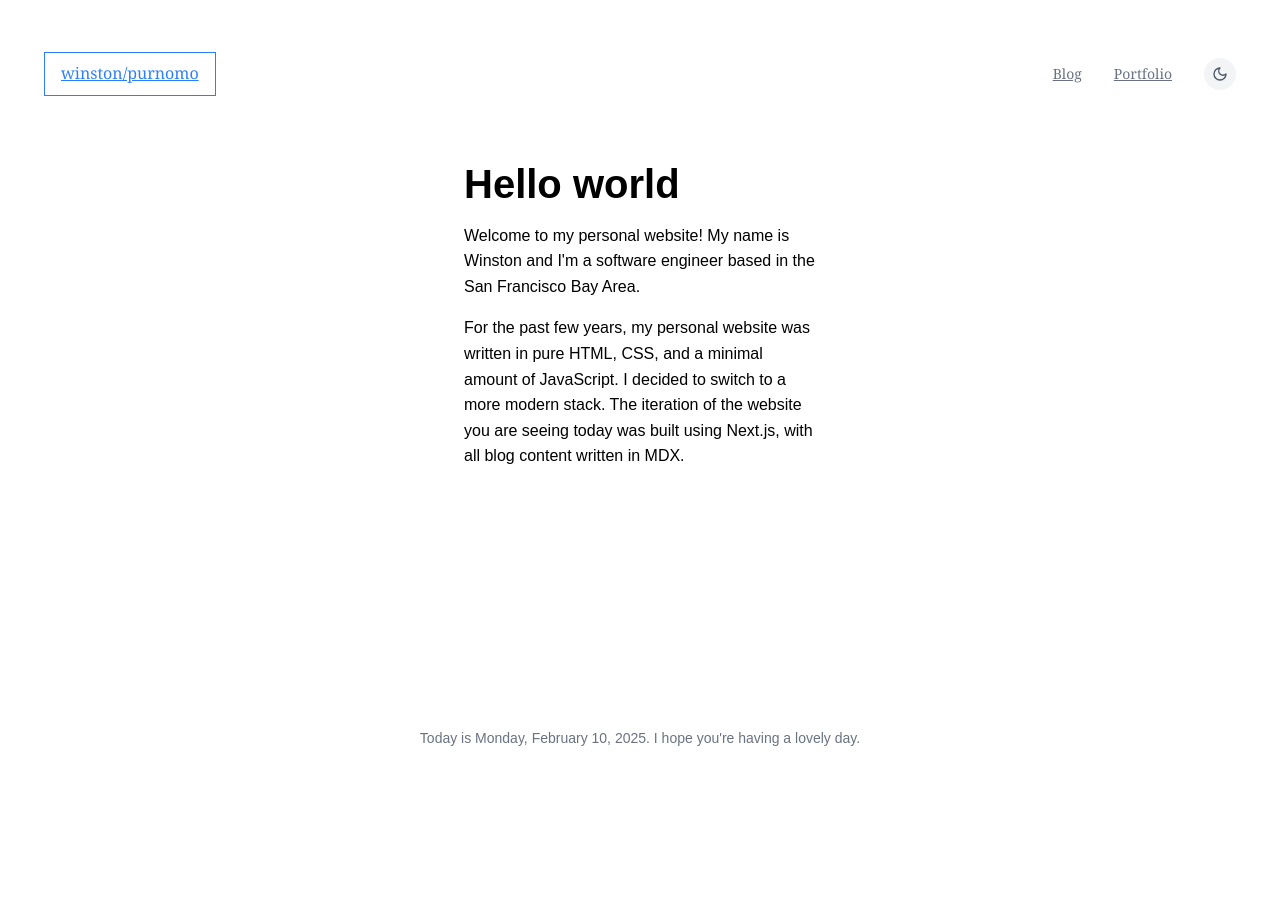
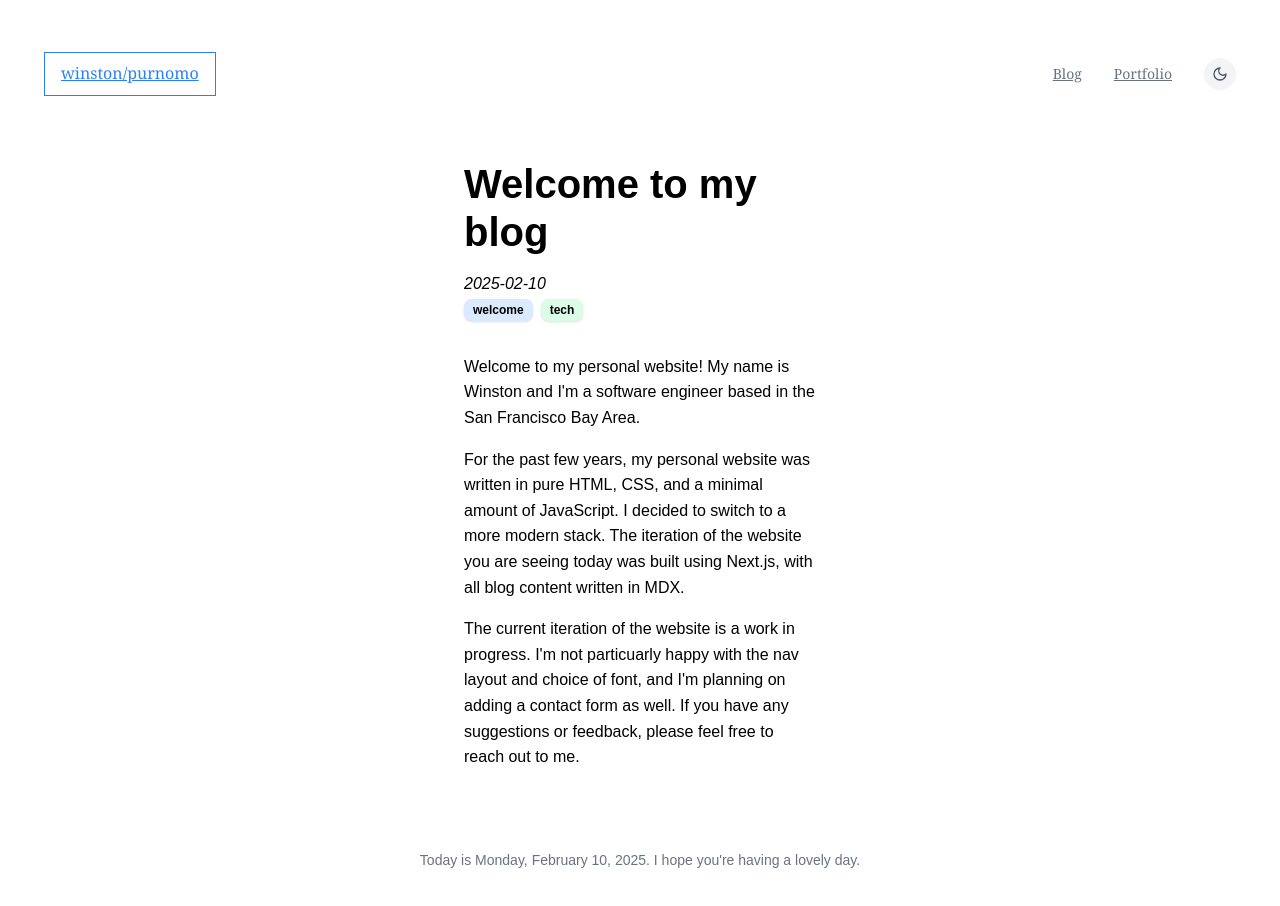
Before and after one commit to winstonpurnomo/autobiography, a Next.js app: page /blog/welcome in a window 1280 px wide. Shown: the top 906 px of the page. Before the commit the page ends 800 px from the top, so only its background shows below. Built offline with nearby package versions, Linux system fonts and the light colour scheme; a web font is replaced by a local one.

Commit message:
removed unused next config, updated to display frontmatter, made site more dark/light friendly, and updated github logo svg to display all black

```diff
--- a/next.config.ts
+++ b/next.config.ts
@@ -1,10 +1,7 @@
-import createMDX from "@next/mdx";
 import type { NextConfig } from "next";
 
 const nextConfig: NextConfig = {
-  pageExtensions: ["ts", "tsx", "js", "jsx", "md", "mdx"],
+  pageExtensions: ["ts", "tsx", "js", "jsx"],
 };
 
-const withMDX = createMDX({});
-
-export default withMDX(nextConfig);
+export default nextConfig;
--- a/src/app/blog/[slug]/page.tsx
+++ b/src/app/blog/[slug]/page.tsx
@@ -3,6 +3,8 @@ import path from "node:path";
 import { notFound } from "next/navigation";
 import { compileMDX } from "next-mdx-remote/rsc";
 import { useMDXComponents } from "@/mdx-components";
+import * as motion from "motion/react-client";
+import { Badge } from "@/components/ui/badge";
 
 export async function generateStaticParams() {
   const files = readdirSync(path.join(process.cwd(), "src/content"));
@@ -13,7 +15,18 @@ export async function generateStaticParams() {
 
 interface Frontmatter {
   title: string;
+  date: string;
+  tags?: string[];
 }
+
+const badgeColors = [
+  "bg-blue-100",
+  "bg-green-100",
+  "bg-yellow-100",
+  "bg-orange-100",
+  "bg-red-100",
+  "bg-purple-100",
+];
 
 export default async function Page({
   params,
@@ -44,6 +57,43 @@ export default async function Page({
   });
 
   return (
-    <div className="max-w-[80rem] px-6 md:px-12 mx-auto">{data.content}</div>
+    <div className="max-w-[80rem] px-6 md:px-12 mx-auto">
+      <motion.h1
+        initial={{ opacity: 0, y: 50 }}
+        animate={{ opacity: 1, y: 0 }}
+        transition={{ duration: 0.8, ease: "easeOut" }}
+      >
+        {data.frontmatter.title}
+      </motion.h1>
+      <motion.em
+        initial={{ opacity: 0, y: 50 }}
+        animate={{ opacity: 1, y: 0 }}
+        transition={{ duration: 0.8, ease: "easeOut", delay: 0.3 }}
+      >
+        {data.frontmatter.date}
+      </motion.em>
+      <motion.div
+        initial={{ opacity: 0, y: 50 }}
+        animate={{ opacity: 1, y: 0 }}
+        transition={{ duration: 0.8, ease: "easeOut", delay: 0.6 }}
+      >
+        {data.frontmatter.tags?.map((tag, i) => (
+          <Badge
+            key={tag}
+            className={`bg-white-50 mr-2 ${badgeColors[i % badgeColors.length]} text-black`}
+          >
+            {tag}
+          </Badge>
+        ))}
+      </motion.div>
+      <motion.div
+        className="mt-8"
+        initial={{ opacity: 0, y: 50 }}
+        animate={{ opacity: 1, y: 0 }}
+        transition={{ duration: 0.8, ease: "easeOut", delay: 0.9 }}
+      >
+        {data.content}
+      </motion.div>
+    </div>
   );
 }
--- a/src/app/page.tsx
+++ b/src/app/page.tsx
@@ -36,13 +36,21 @@ export default function Home() {
       >
         <Link href="https://www.linkedin.com/in/wpurnomo/">
           <Avatar>
-            <AvatarImage src="linkedin.svg" alt="LinkedIn" />
+            <AvatarImage
+              src="linkedin.svg"
+              alt="LinkedIn"
+              className="dark:invert"
+            />
             <AvatarFallback>LinkedIn</AvatarFallback>
           </Avatar>
         </Link>
         <Link href="https://github.com/winston-purnomo">
           <Avatar>
-            <AvatarImage src="github.svg" alt="GitHub" />
+            <AvatarImage
+              src="github.svg"
+              alt="GitHub"
+              className="dark:invert"
+            />
             <AvatarFallback>GitHub</AvatarFallback>
           </Avatar>
         </Link>
--- a/src/content/welcome.mdx
+++ b/src/content/welcome.mdx
@@ -6,8 +6,6 @@ tags:
   - tech
 ---
 
-# Hello world
-
 Welcome to my personal website! My name is Winston and I'm a software engineer
 based in the San Francisco Bay Area.
 
@@ -15,3 +13,8 @@ For the past few years, my personal website was written in pure HTML, CSS, and
 a minimal amount of JavaScript. I decided to switch to a more modern stack.
 The iteration of the website you are seeing today was built using Next.js, with
 all blog content written in MDX.
+
+The current iteration of the website is a work in progress. I'm not particuarly
+happy with the nav layout and choice of font, and I'm planning on adding a
+contact form as well. If you have any suggestions or feedback, please feel free
+to reach out to me.
```
Also changed, not shown: public/github.svg.
